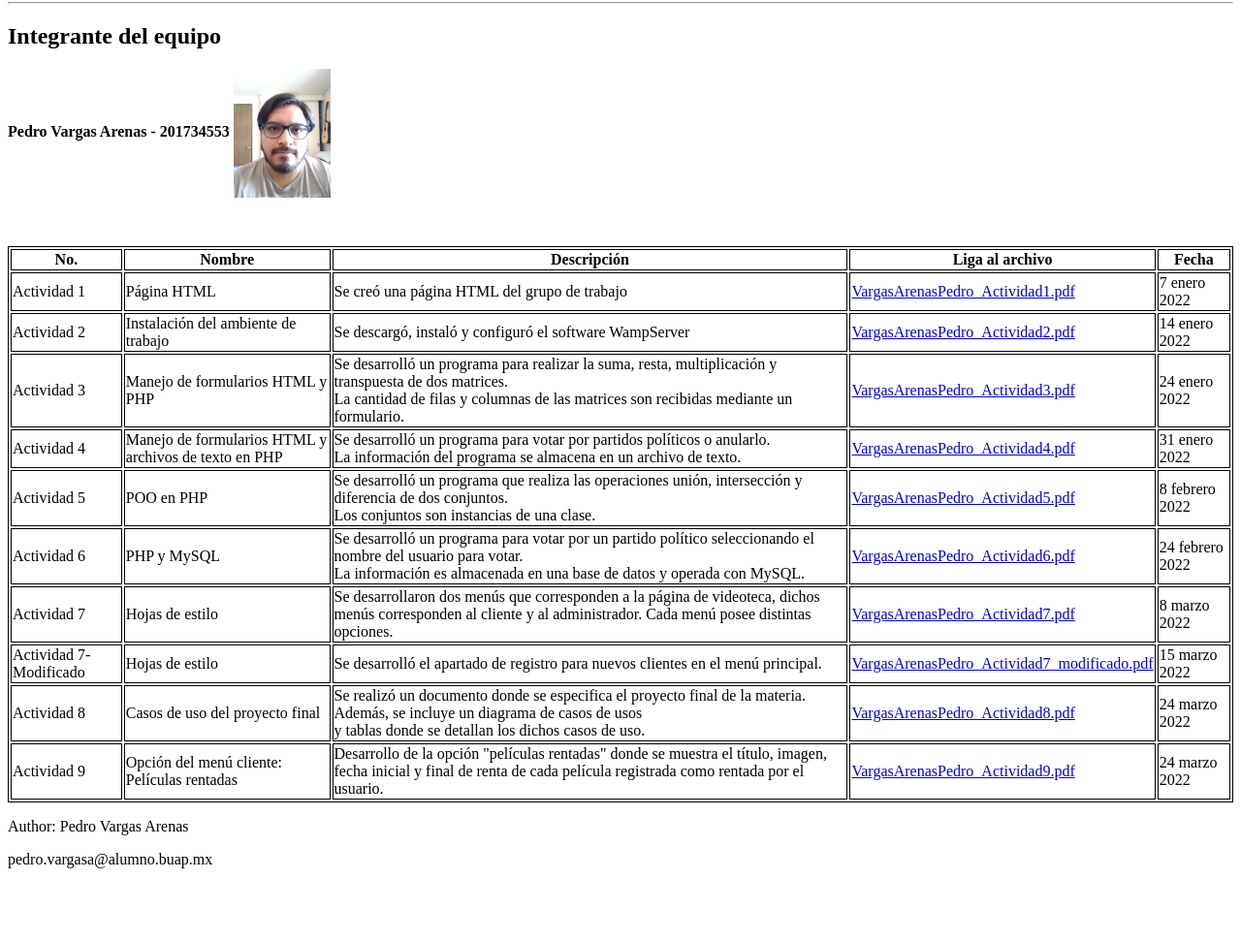
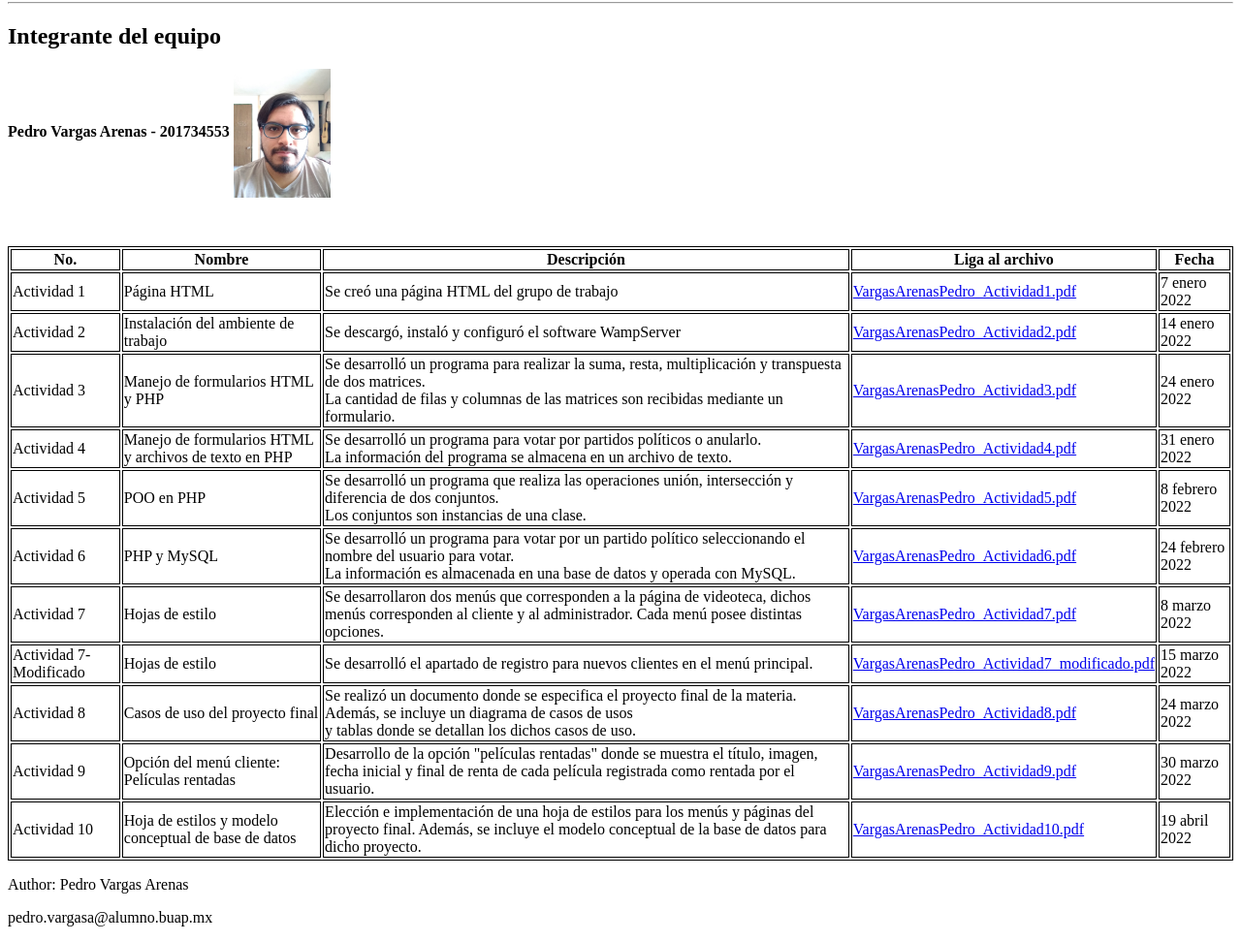
Before and after one commit to pedrovargas00/pagina_html, a plain HTML site: page index.html in a window 1280 px wide. Shown: the part 78-1050 px from the top of the page at 97% size. Before the commit the page ends 990 px from the top, so only its background shows below. Drawn offline with Linux system fonts and the light colour scheme.

Commit message:
Práctica#10

```diff
--- a/index.html
+++ b/index.html
@@ -102,7 +102,14 @@
                <td>Opción del menú cliente: Películas rentadas</td>
                <td>Desarrollo de la opción "películas rentadas" donde se muestra el título, imagen, fecha inicial y final de renta de cada película registrada como rentada por el usuario.</td>
                <td><a target="_blank" href="Reportes/VargasArenasPedro_Actividad9.pdf">VargasArenasPedro_Actividad9.pdf</a></td>
-               <td>24 marzo 2022</td>
+               <td>30 marzo 2022</td>
+            </tr>
+             <tr>
+               <td>Actividad 10</td>
+               <td>Hoja de estilos y modelo conceptual de base de datos</td>
+               <td>Elección e implementación de una hoja de estilos para los menús y páginas del proyecto final. Además, se incluye el modelo conceptual de la base de datos para dicho proyecto.</td>
+               <td><a target="_blank" href="Reportes/VargasArenasPedro_Actividad10.pdf">VargasArenasPedro_Actividad10.pdf</a></td>
+               <td>19 abril 2022</td>
             </tr>
          </tbody>
       </table>
```
Also changed, not shown: 2 other files.
